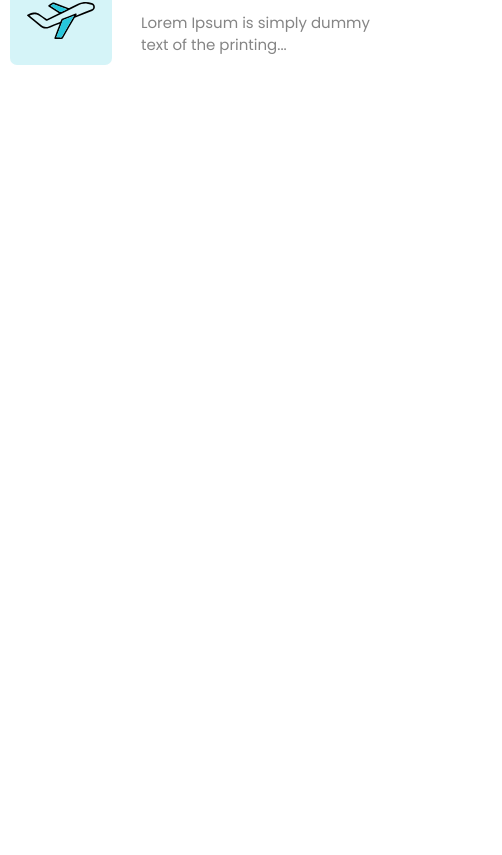
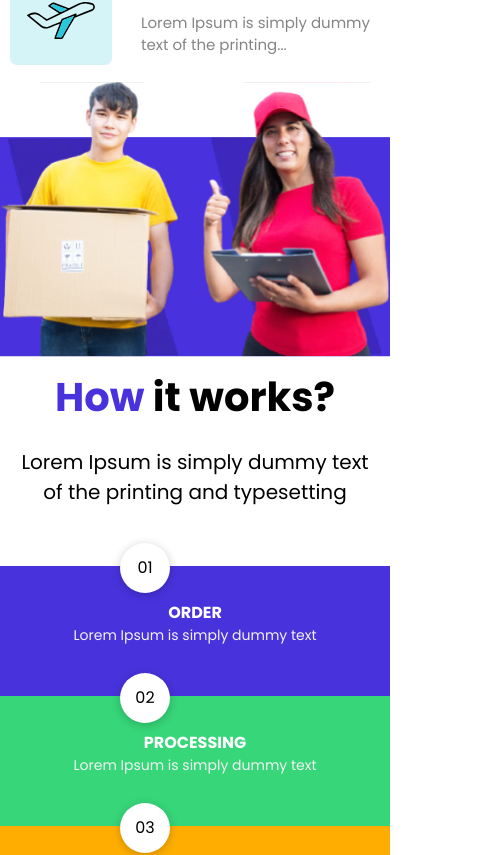
Before and after one commit to tokkaya79/fast-delivery, a React (Create React App) app: page /fast-delivery in a window 390 px wide. Shown: the part 4235-5090 px from the top of the page, 502 px wide, since content can reach past the window. Before the commit the page ends 4312 px from the top, so only its background shows below. Built offline with nearby package versions, Linux system fonts and the light colour scheme.

Commit message:
adeptiv howItWorks

```diff
--- a/src/components/howItWorks/style.scss
+++ b/src/components/howItWorks/style.scss
@@ -5,6 +5,9 @@
     }
     &__img-block {
         position: relative;
+    }
+    &__img-bg{
+        height: 100%;
     }
     &__img-up {
         position: absolute;
@@ -62,3 +65,34 @@
         }
     }
 }
+
+//-----------------screes--------------------------
+@media (max-width: 900px){
+    .how-works{
+        &__inner{
+            margin-top: 60px;
+            flex-direction: column;
+            align-items: center;
+            text-align: center;
+        }
+        &__img-up{
+            left: 0;
+        }
+        &__title, &__subtitle{
+            padding: 10px;
+        }
+    }
+}
+
+@media (max-width: 600px){
+    .how-works{
+        &__items{
+            flex-direction: column;
+
+        }
+        &__item{
+            width: 100%;
+            max-width: unset;
+        }
+    }
+}
--- a/src/pages/home/Home.tsx
+++ b/src/pages/home/Home.tsx
@@ -19,9 +19,9 @@ const Home = () => {
             <AboutUs advans={advans} />
             <TrackProduct />
             <OurServices services={services} />
-            {/*<HowItWorks items={items} />
+            <HowItWorks items={items} />
             <Gallery images={images}/>
-            <Slider fotos={fotos} />    */}
+            {/*<Slider fotos={fotos} />    */}
         </main>
     );
 };
```
